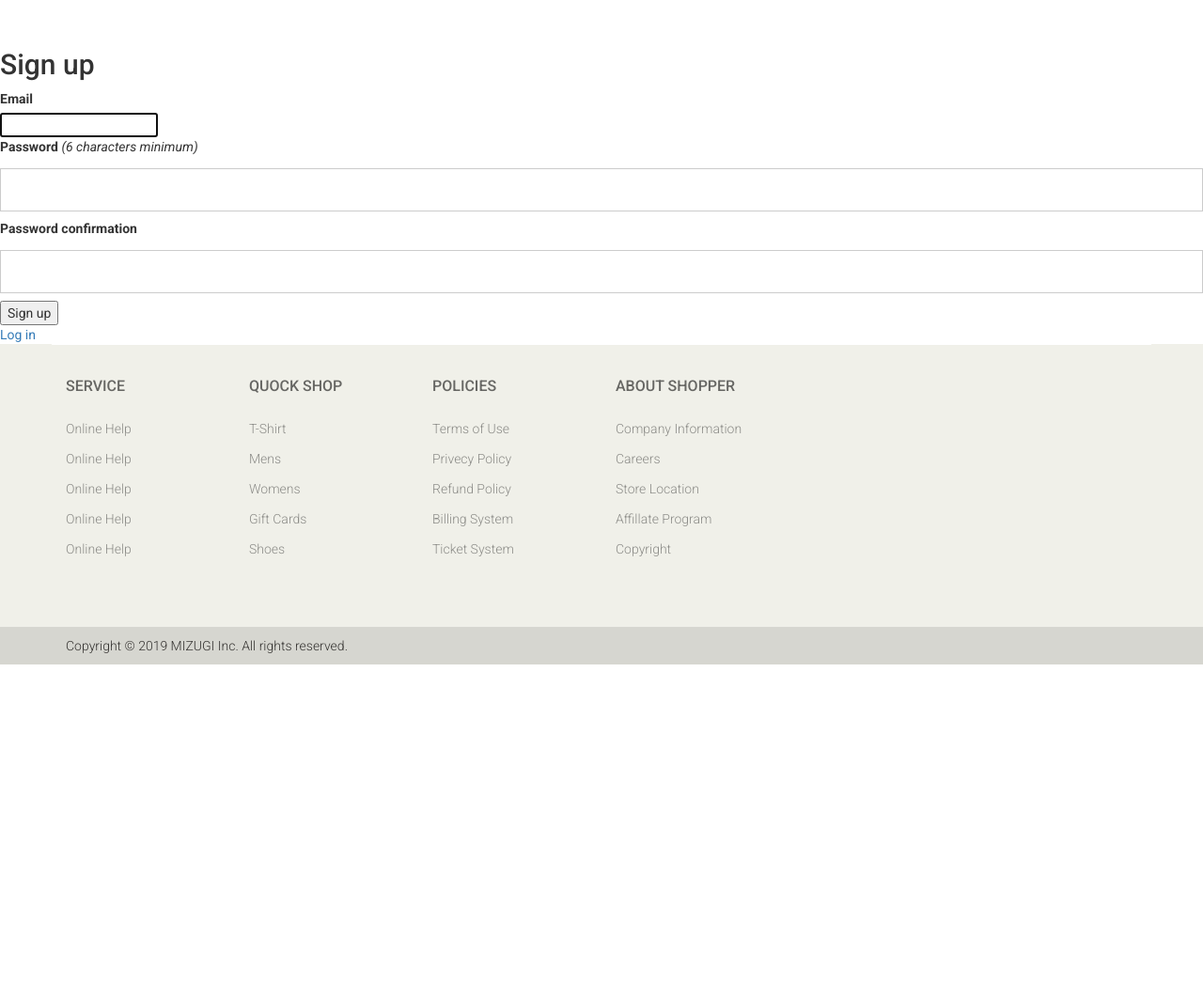
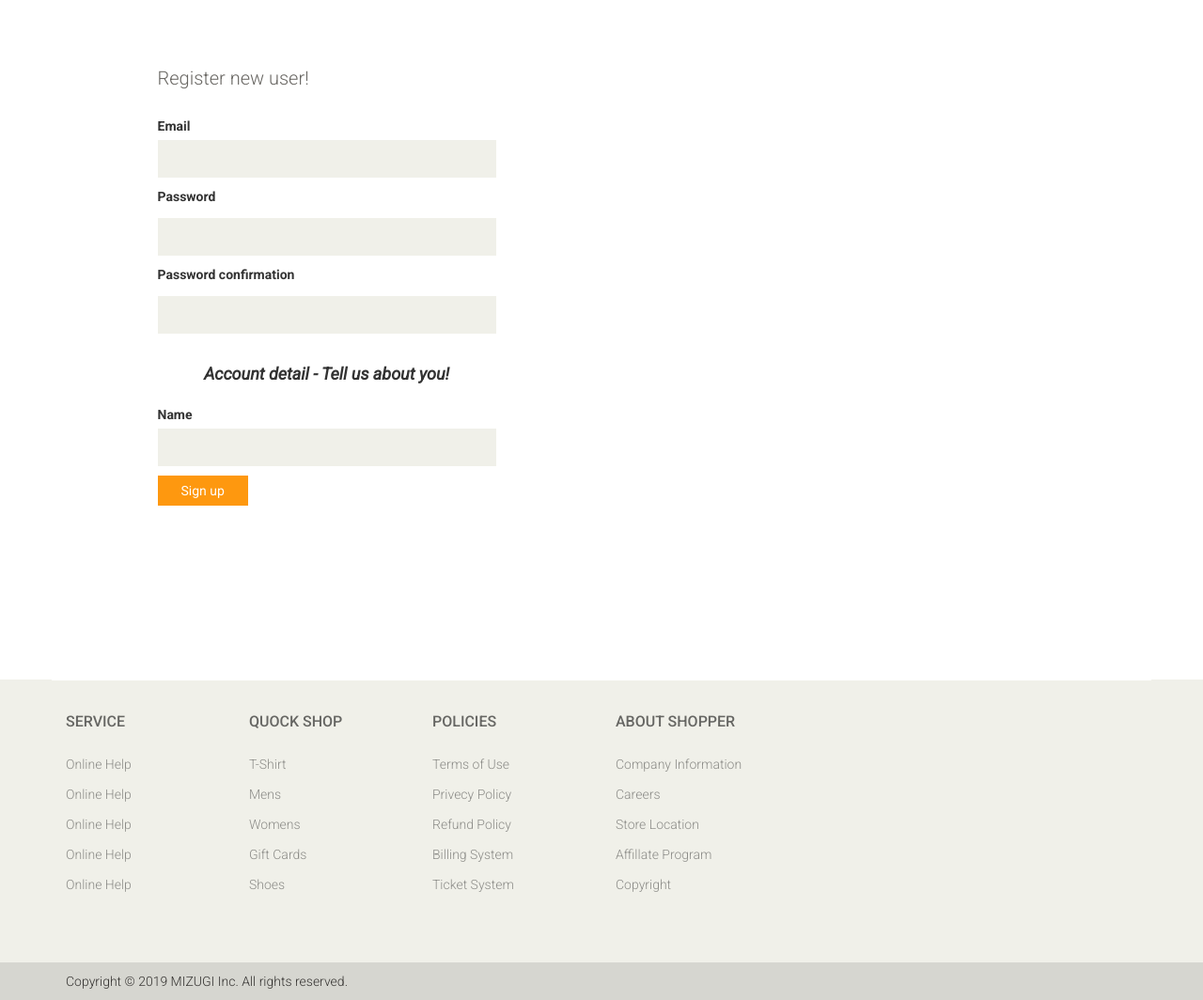
Before and after one commit to phantranggg/ITSS-Mongu, a Rails app: page /users/sign_up in a window 1280 px wide. Shown: the part 80-1144 px from the top of the page at 94% size. Before the commit the page ends 787 px from the top, so only its background shows below. Run offline with Rails 7, Linux system fonts and the light colour scheme; style sheets or scripts are compiled from the project's sources; parts of the project's set-up code (start-up, migrations or seed data) failed here and were passed over; some libraries are stand-ins or nearby versions.

Commit message:
Add column to users table

```diff
--- a/mizugi/app/assets/stylesheets/main.css
+++ b/mizugi/app/assets/stylesheets/main.css
@@ -1424,6 +1424,11 @@ h2.title {
 
 .signup-form {}
 
+.signup-form .account-detail-text {
+    font-size: 18px;
+    text-align: center;
+}
+
 .login-form h2,
 .signup-form h2 {
     color: #696763;
--- a/mizugi/app/controllers/application_controller.rb
+++ b/mizugi/app/controllers/application_controller.rb
@@ -1,2 +1,9 @@
 class ApplicationController < ActionController::Base
+  before_action :configure_permitted_parameters, if: :devise_controller?
+
+  protected
+
+  def configure_permitted_parameters
+    devise_parameter_sanitizer.permit(:sign_up, keys: [:name, :gender, :birthday])
+  end
 end
--- a/mizugi/app/views/users/registrations/new.html.erb
+++ /dev/null
@@ -1,29 +0,0 @@
-<h2>Sign up</h2>
-
-<%= form_for(resource, as: resource_name, url: registration_path(resource_name)) do |f| %>
-  <%= render "devise/shared/error_messages", resource: resource %>
-
-  <div class="field">
-    <%= f.label :email %><br />
-    <%= f.email_field :email, autofocus: true, autocomplete: "email" %>
-  </div>
-
-  <div class="field">
-    <%= f.label :password %>
-    <% if @minimum_password_length %>
-    <em>(<%= @minimum_password_length %> characters minimum)</em>
-    <% end %><br />
-    <%= f.password_field :password, autocomplete: "new-password" %>
-  </div>
-
-  <div class="field">
-    <%= f.label :password_confirmation %><br />
-    <%= f.password_field :password_confirmation, autocomplete: "new-password" %>
-  </div>
-
-  <div class="actions">
-    <%= f.submit "Sign up" %>
-  </div>
-<% end %>
-
-<%= render "users/shared/links" %>
--- /dev/null
+++ b/mizugi/app/views/users/registrations/new.html.slim
@@ -0,0 +1,27 @@
+section#form
+	div.container
+		div.row
+			div class="col-sm-4 col-sm-offset-1"
+				div.signup-form
+					h2 Register new user!
+					= form_for(resource, as: resource_name, url: registration_path(resource_name)) do |f|
+						= f.label :email
+						= f.email_field :email
+
+						= f.label :password
+						= f.password_field :password, autocomplete: "new-password"
+
+						= f.label :password_confirmation
+						= f.password_field :password_confirmation, autocomplete: "new-password"
+
+						br
+						div.account-detail-text
+						  b
+						    em
+						      = "Account detail - Tell us about you!"
+						br
+
+						= f.label :name
+						= f.text_field :name
+
+						= button_tag "Sign up", type: "submit", class: "btn btn-default"
```
Also changed, not shown: mizugi/db/migrate/20191118024430_add_columns_to_users.rb (added, +11 -0 lines), mizugi/db/schema.rb.
